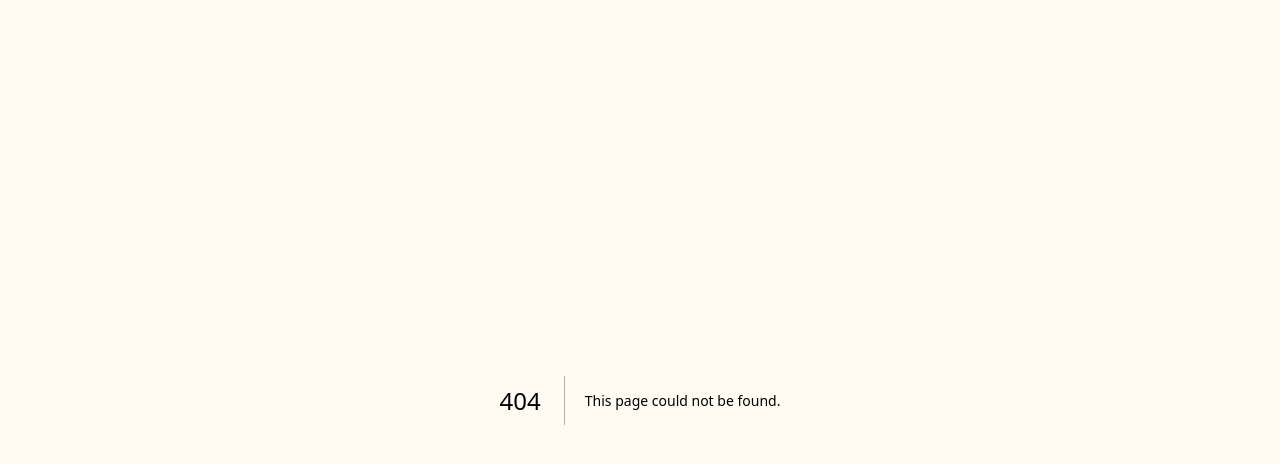
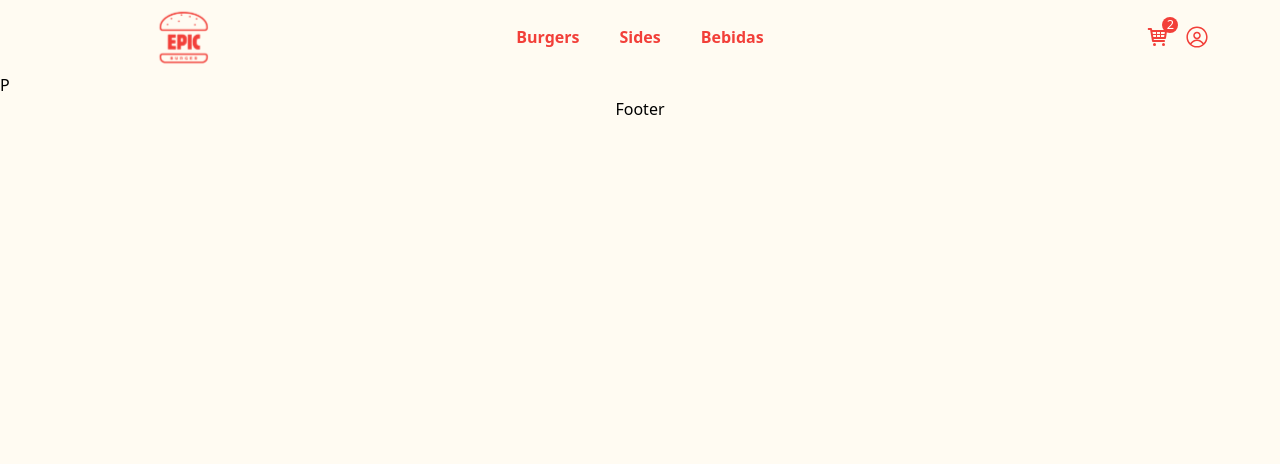
Before and after one commit to emanuelpps/epic-burger-WEB, a Next.js app: page /menu/sides in a window 1280 px wide. Before the commit this address had no page. Shown: the top 464 px of the page. Built offline with nearby package versions, Linux system fonts and the light colour scheme.

Commit message:
fix: dropdown corrections

```diff
--- /dev/null
+++ b/app/menu/sides/page.tsx
@@ -0,0 +1,7 @@
+import React from "react";
+
+const Page = () => {
+  return <div>P</div>;
+};
+
+export default Page;
```
